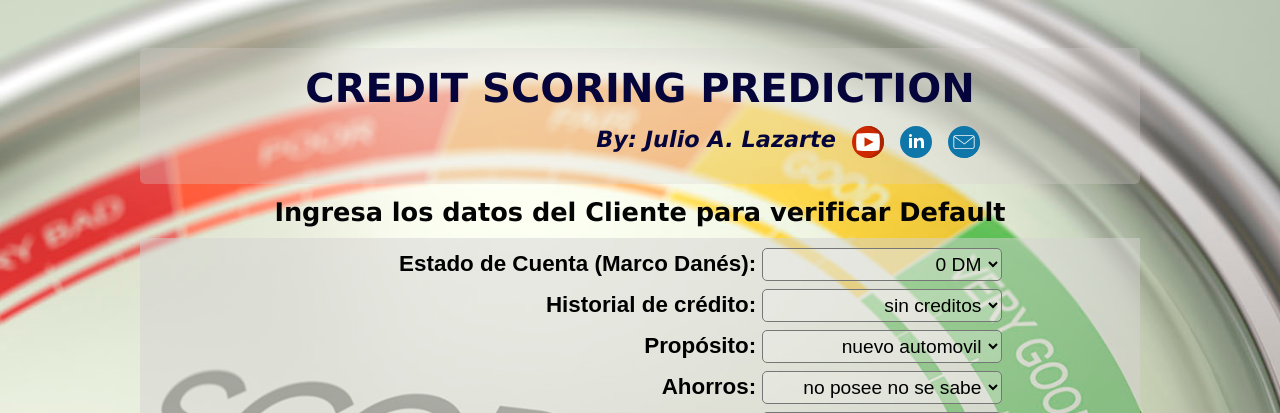
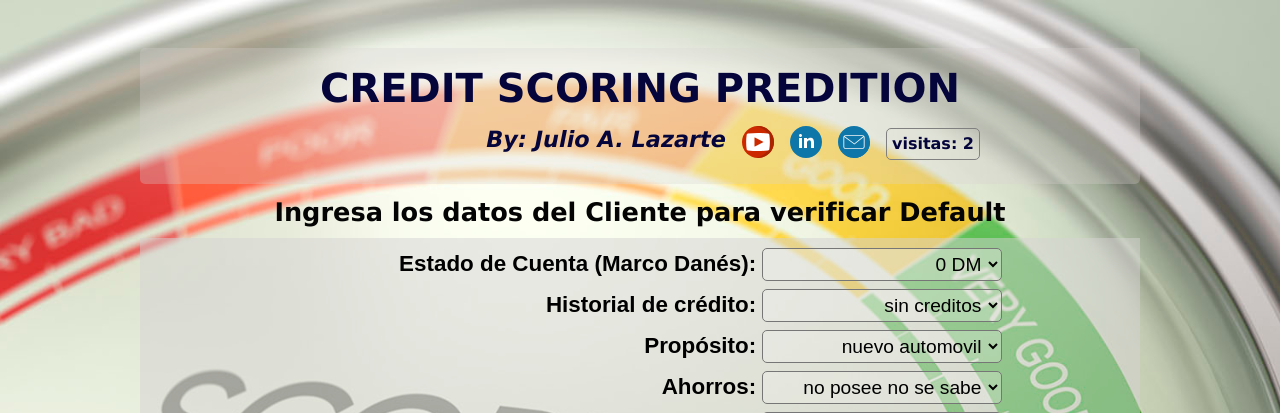
Before and after one commit to JulioLaz/Credit_Scoring_Prediction_app, a Flask app: page / in a window 1280 px wide. Shown: the top 413 px of the page. Run offline with Flask 3, Linux system fonts and the light colour scheme; some libraries are stand-ins or nearby versions.

Commit message:
Add files via upload

```diff
--- a/app.py
+++ b/app.py
@@ -1,6 +1,7 @@
 from flask import Flask, render_template, request
 import pandas as pd
 from model_RForest import predecir_cliente,reloj_default
+from visitas import contar_visitas
 
 def crear_app():
 
@@ -9,7 +10,8 @@ def crear_app():
 
     @app.route('/')
     def index():
-        return render_template('index.html')
+        total_visitas = contar_visitas()
+        return render_template('index.html', total_visitas=total_visitas)
 
     @app.route('/predecir', methods=['POST'])
     def predecir():
@@ -43,7 +45,6 @@ def crear_app():
             grafica= reloj_default(resultado[1],resultado[2])
 
             return render_template('resultado.html', resultado=(resultado[0],resultado[1][0],resultado[2]), Grafica=grafica,acierto=resultado[3])
-            # return render_template('resultado.html', resultado=resultado[0], grafica=grafica)
     return app
 
 if __name__ == '__main__':
--- /dev/null
+++ b/contador_visitas.txt
@@ -0,0 +1 @@
+1
--- a/static/css/style.css
+++ b/static/css/style.css
@@ -235,4 +235,16 @@ span {
 .about{
     display: flex;
     flex-wrap: row;
+    align-items: center;
 }
+.visit{
+    display: flex;
+    height: 2rem;
+    border-radius: 5px;
+    margin-left: 1rem;
+    font-size: 1rem;
+    border: 1px solid gray;
+    padding: 0 5px;
+    justify-content: center;
+    align-items: center;
+}
--- a/templates/index.html
+++ b/templates/index.html
@@ -9,6 +9,7 @@
     <link rel="stylesheet" href="sweetalert2.min.css" />
     <link rel="stylesheet" href="https://cdnjs.cloudflare.com/ajax/libs/font-awesome/5.15.2/css/all.min.css" integrity="sha384-KJ3o2DKtIkvYIK3UENzmM7KCkRr/rE9/Qpg6aAZGJwFDMVNA/GpGFF93hXpG5KkN" crossorigin="anonymous"/>
     <link rel="icon" type="image/x-icon" href="../static/favicon.ico">
+
     <title>Credit_Scoring_Prediction</title>
     <meta name='description' content='Credit Scoring Prediction'>
     <meta name='keywords' content='APP: predicción de aceptación crediticia'>
@@ -17,7 +18,7 @@
   <body>
     <div class="container mt-5">
       <div class="h1">
-        <h1>CREDIT SCORING PREDICTION</h1>
+        <h1>CREDIT SCORING PREDITION</h1>
         <div class="autor">
           <h2>By: Julio A. Lazarte</h2>
           <div class="about">
@@ -30,6 +31,8 @@
             <a href="javascript:void(0);" onclick="enviarCorreo()">
               <img src="../static/email.svg" alt="mail" />
             </a>
+            <span class="visit">visitas: {{ total_visitas }}</span>
+
           </div>
         </div>
       </div>
--- /dev/null
+++ b/visitas.py
@@ -0,0 +1,17 @@
+import os
+
+def contar_visitas():
+    archivo_contador = 'contador_visitas.txt'
+
+    if os.path.exists(archivo_contador):
+        with open(archivo_contador, 'r') as file:
+            visitas = int(file.read())
+    else:
+        visitas = 0
+
+    visitas += 1
+
+    with open(archivo_contador, 'w') as file:
+        file.write(str(visitas))
+
+    return visitas
```
Lines whose indentation alone changed are shown as unchanged.
